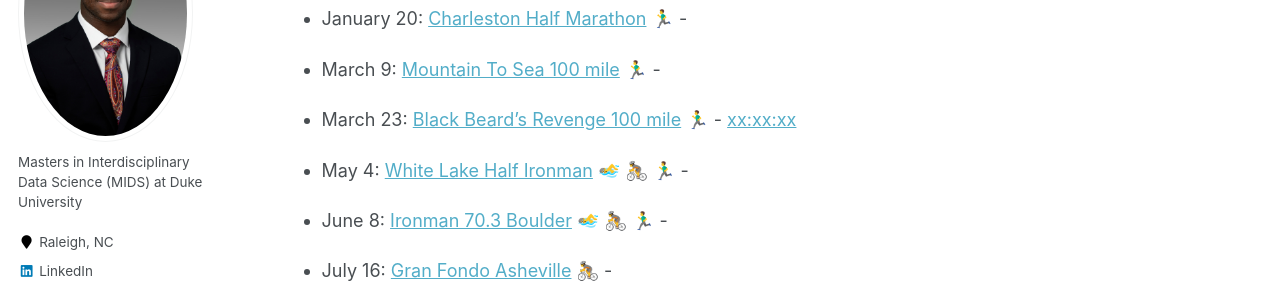
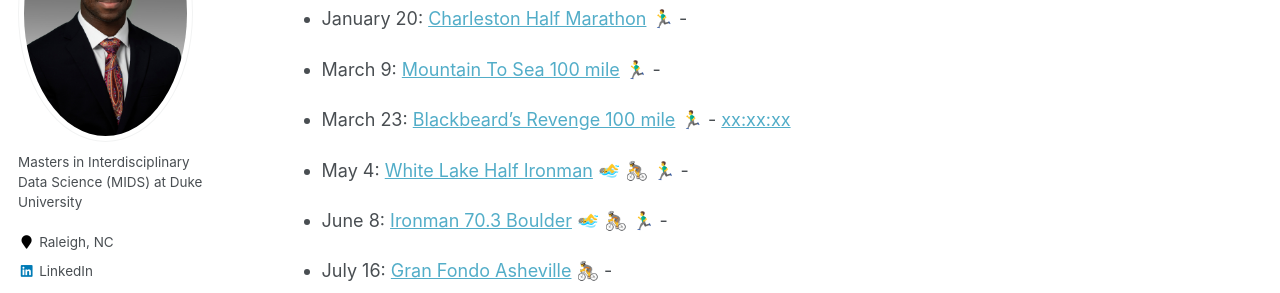
Before and after one commit to caratliff/caratliff.github.io, a Jekyll site: the page built from _pages/race-calendar.md, in a window 1280 px wide and 900 px high, scrolled down 1120 px. Shown: the part 151-444 px from the top of the window. Built offline with Jekyll 4.4.1, drawn with Linux system fonts in a browser that asks for light colours; emoji names are drawn with the system emoji font.

Commit message:
Update race-calendar.md

```diff
--- a/_pages/race-calendar.md
+++ b/_pages/race-calendar.md
@@ -55,7 +55,7 @@ redirect_from:
 
 - March 9: [Mountain To Sea 100 mile](https://mountainstosea100.com) :running_man: -
 
-- March 23: [Black Beard's Revenge 100 mile](https://runsignup.com/Race/NC/Corolla/BlackbeardsRevenge100) 🏃‍♂️ - [xx:xx:xx](#)
+- March 23: [Blackbeard's Revenge 100 mile](https://runsignup.com/Race/NC/Corolla/BlackbeardsRevenge100) 🏃‍♂️ - [xx:xx:xx](#)
 
 - May 4: [White Lake Half Ironman](https://www.whitelakehalf.com) :swimming_man: :bicyclist: :running_man: -
 
```
